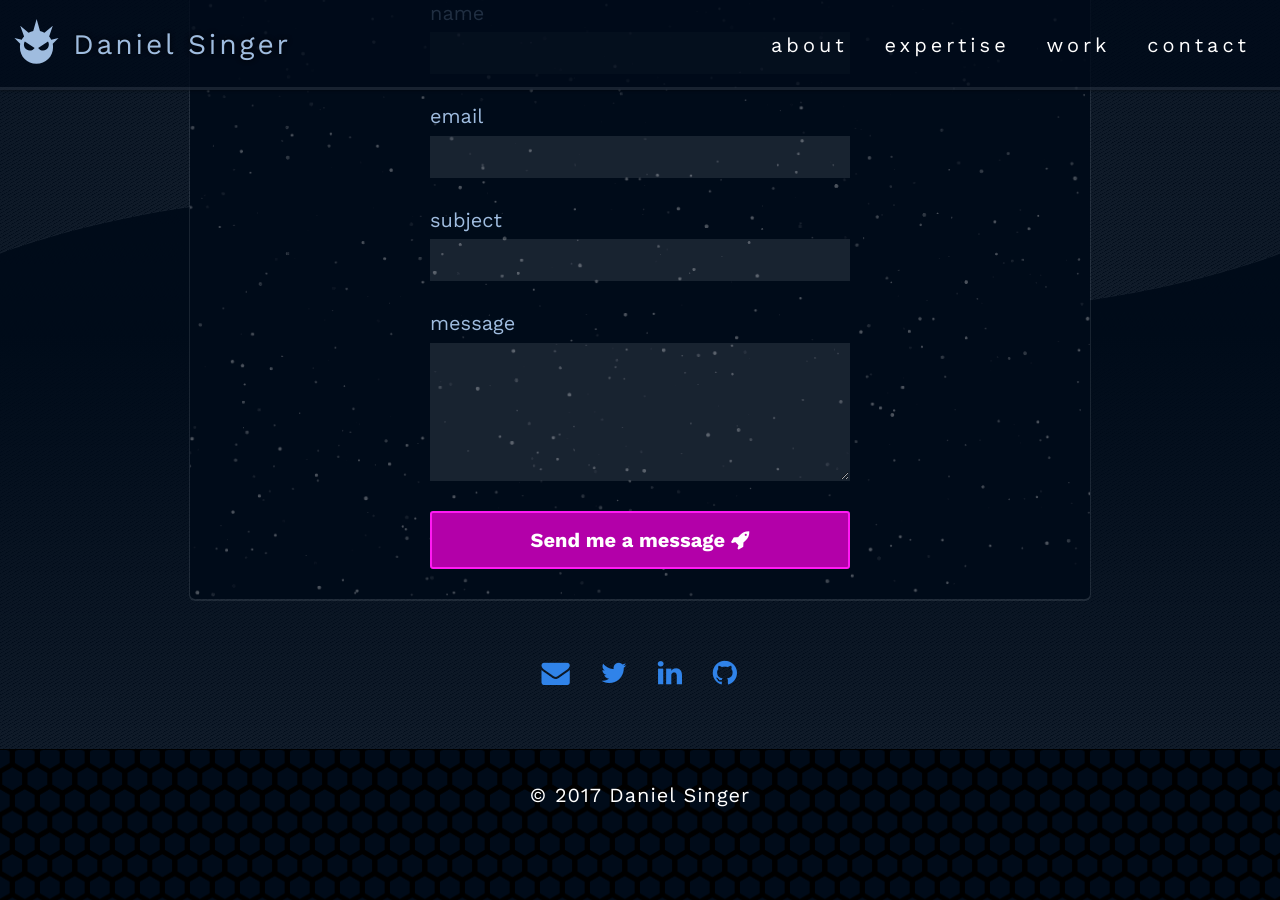
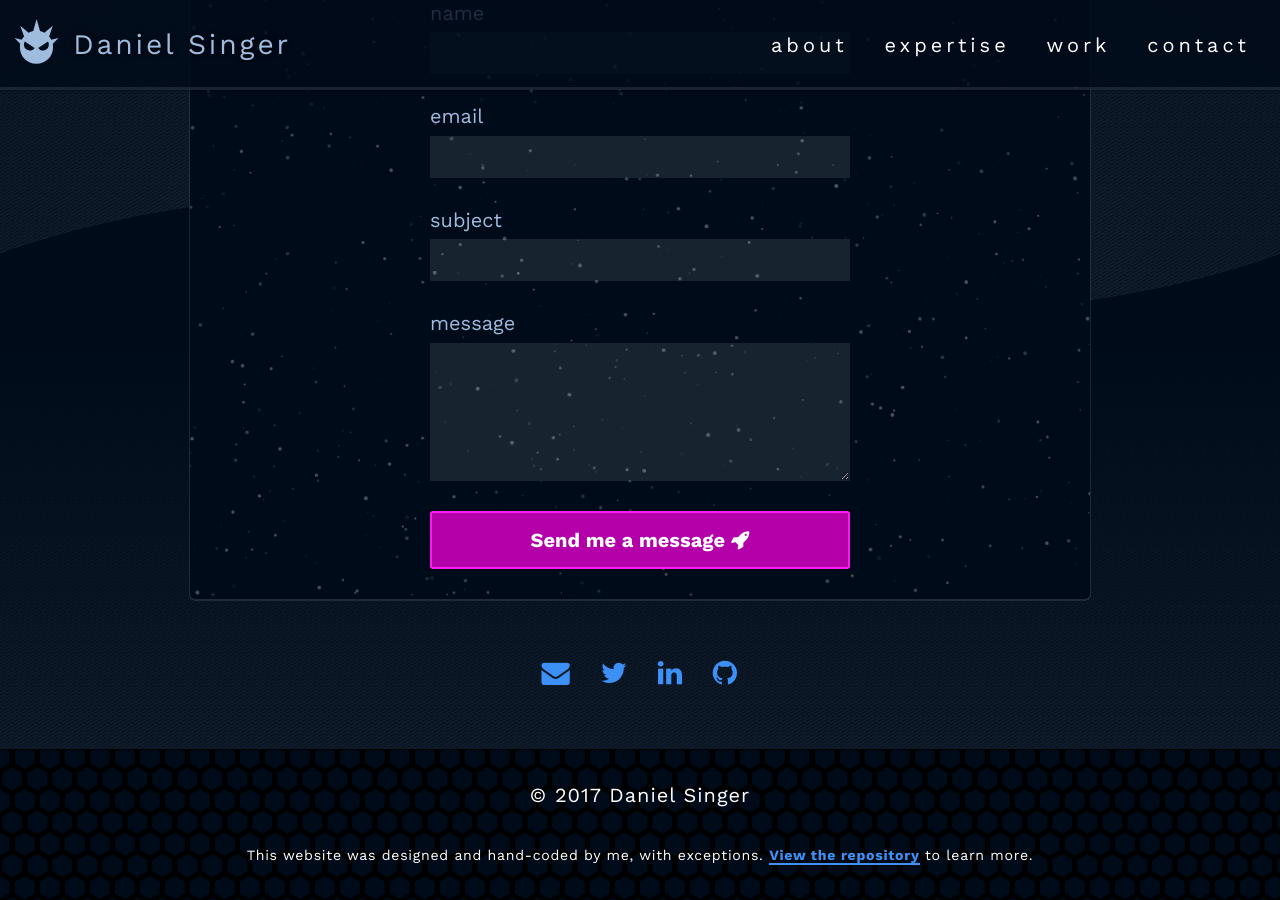
Before and after one commit to chilblane/chilblane.github.io, a Jekyll site: the page built from index.html, in a window 1280 px wide and 900 px high, scrolled down 6783 px. Built offline with Jekyll 4.4.1, drawn with Linux system fonts in a browser that asks for light colours.

Commit message:
add github link to footer

```diff
--- a/assets/styles.css
+++ b/assets/styles.css
@@ -91,11 +91,11 @@ a:hover {
   text-decoration: none;
 }
 a {
-  color: #3083e9;
+  color: #3d90f5;
 }
 a:hover,
 a:focus {
-  color: #4f96ec;
+  color: #5aa1f7;
 }
 h1 {
   font-size: 4.242rem;
@@ -120,6 +120,9 @@ h3 {
 p {
   margin-top: 1.5rem;
   line-height: 1.5rem;
+}
+p.small {
+  font-size: 0.707rem;
 }
 ul,
 ol {
@@ -2569,15 +2572,15 @@ button--small {
 }
 .button--link,
 button--link {
-  background-color: #3083e9;
+  background-color: #3d90f5;
   color: #fff;
-  border-color: #599ced;
+  border-color: #64a6f7;
 }
 .button--link:hover,
 button--link:hover,
 .button--link:focus,
 button--link:focus {
-  background-color: #4f96ec;
+  background-color: #5aa1f7;
   color: #fff;
 }
 .button--primary,
@@ -2967,7 +2970,7 @@ textarea:focus {
   margin: 0.375rem;
   border: 2px solid rgba(229,241,255,0.1);
   border-radius: 50%;
-  background-color: #0d407f;
+  background-color: #084692;
   -webkit-box-shadow: 0 1px 3px rgba(0,0,0,0.12), 0 1px 2px rgba(0,0,0,0.24);
   box-shadow: 0 1px 3px rgba(0,0,0,0.12), 0 1px 2px rgba(0,0,0,0.24);
   text-transform: uppercase;
@@ -2996,7 +2999,7 @@ textarea:focus {
 }
 .nav-header__menu-button:hover,
 .nav-header__menu-button:focus {
-  background-color: #1566c7;
+  background-color: #0b6ce1;
 }
 .nav-header__menu-button:before,
 .nav-header__menu-button:after {
--- a/index.html
+++ b/index.html
@@ -156,4 +156,5 @@ layout: home
 </main>
 <footer class='site-footer'>
     <p>&copy; 2017 Daniel Singer</p>
+    <p class='small'>This website was designed and hand-coded by me, with exceptions. <a href='https://github.com/chilblane/chilblane.github.io' target='_blank' rel='noopener'>View the repository</a> to learn more.</p>
 </footer>
--- a/src/stylus/core/typography.styl
+++ b/src/stylus/core/typography.styl
@@ -23,6 +23,9 @@ p {
     margin-top: $leading;
     line-height: $leading;
 }
+p.small {
+    font-size: 0.5 * $font-scale * 1rem;
+}
 ul,
 ol {
     margin-top: $leading;
--- a/src/stylus/core/variables.styl
+++ b/src/stylus/core/variables.styl
@@ -18,5 +18,5 @@ $color-bg-glass = fade-out($color-bg-light, 90%)
 $color-bg-fade  = desaturate(tint($color-ice, 50%), 50%) // #16212f
 $color-bg-separator = desaturate(shade($color-ice, 50%), 70%)
 
-$link-color = lighten(desaturate($color-ice, 20%), 10%)
+$link-color = lighten(desaturate($color-ice, 10%), 20%)
 $link-color-hover = lighten($link-color, 15%)
```
Also changed, not shown: README.md.
